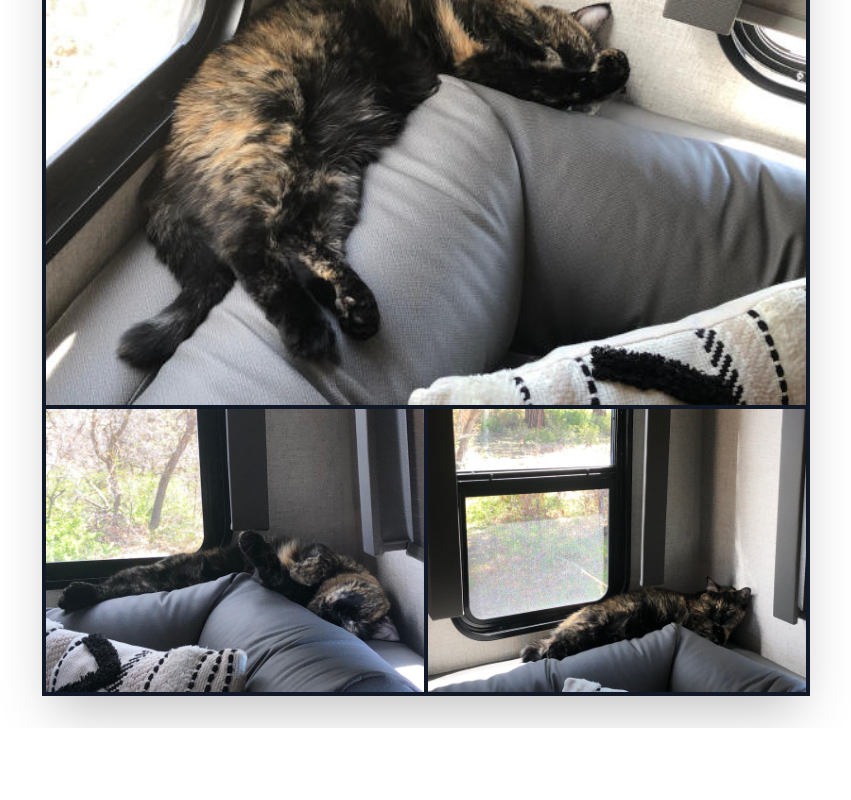
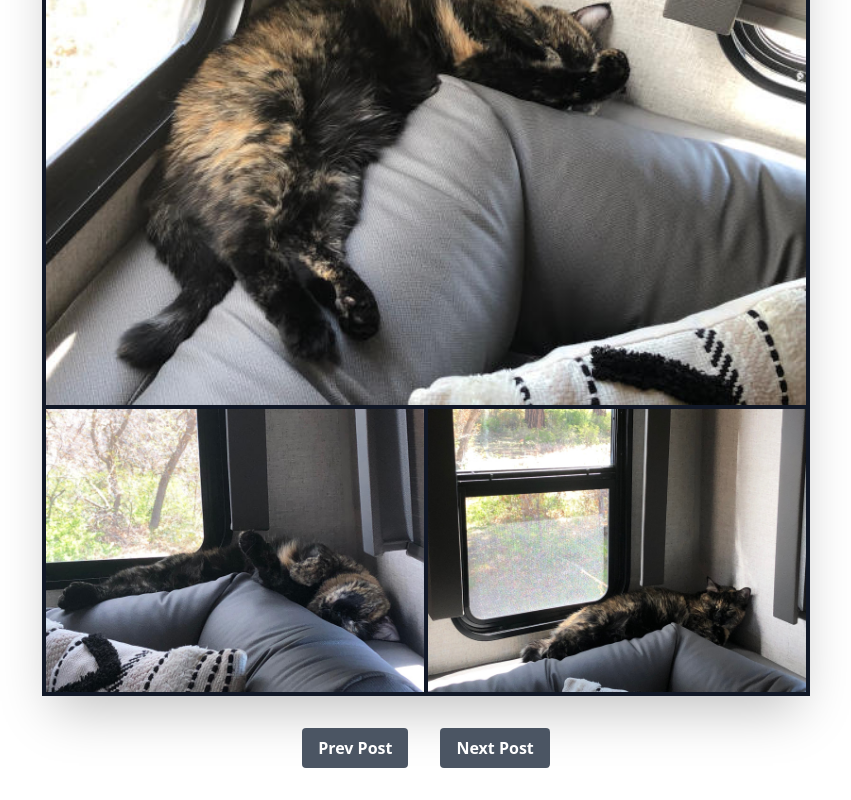
Before and after one commit to boyloe/wanderlump-website, a Next.js app: page /posts/durango in a window 1280 px wide. Shown: the part 4140-4940 px from the top of the page, without its empty margins (214-1065 px from the left). Before the commit the page ends 4868 px from the top, so only its background shows below. Built offline with nearby package versions, Linux system fonts and the light colour scheme; a web font is replaced by a local one.

Commit message:
add prev next to durango

```diff
--- a/pages/posts/durango.tsx
+++ b/pages/posts/durango.tsx
@@ -1,6 +1,7 @@
 import React, { ReactElement } from "react";
 import Image from "next/image";
 import Head from "next/head";
+import PrevNext from "../../components/PrevNext";
 
 export default function durango(): ReactElement {
   return (
@@ -170,6 +171,10 @@ export default function durango(): ReactElement {
             </div>
           </div>
         </div>
+        <PrevNext
+          previousPostHref="/posts/alpacalypse"
+          nextPostHref="/posts/canyonlands"
+        />
       </article>
     </>
   );
```
